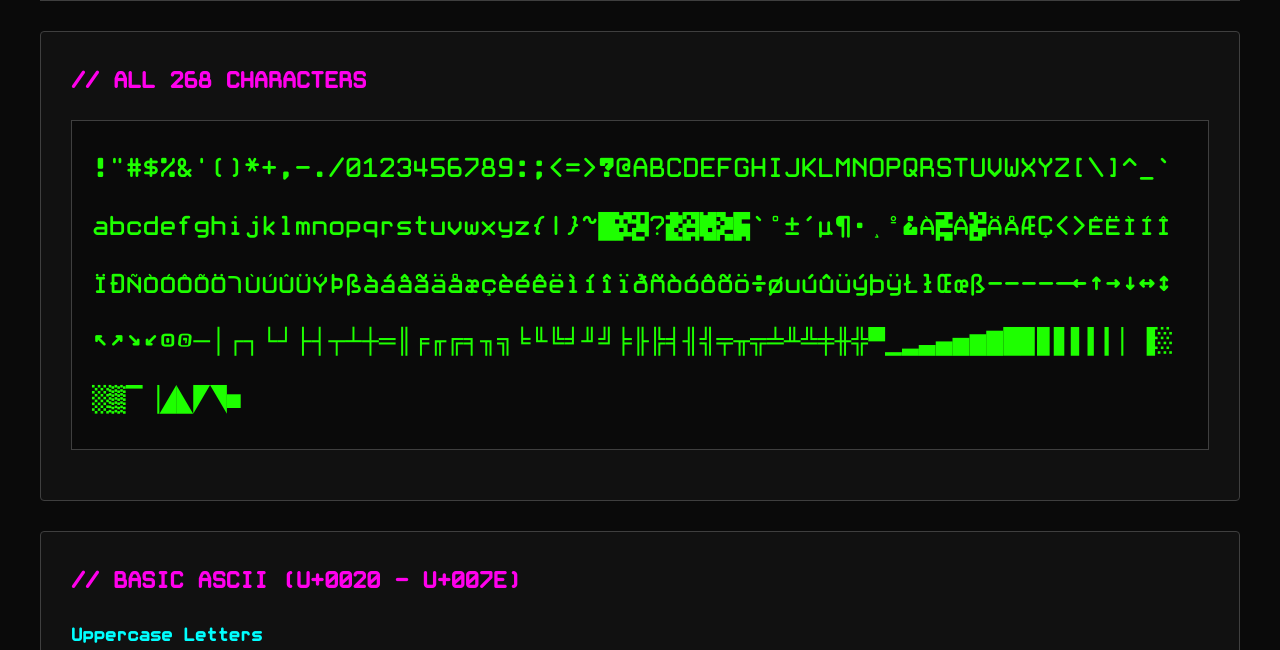
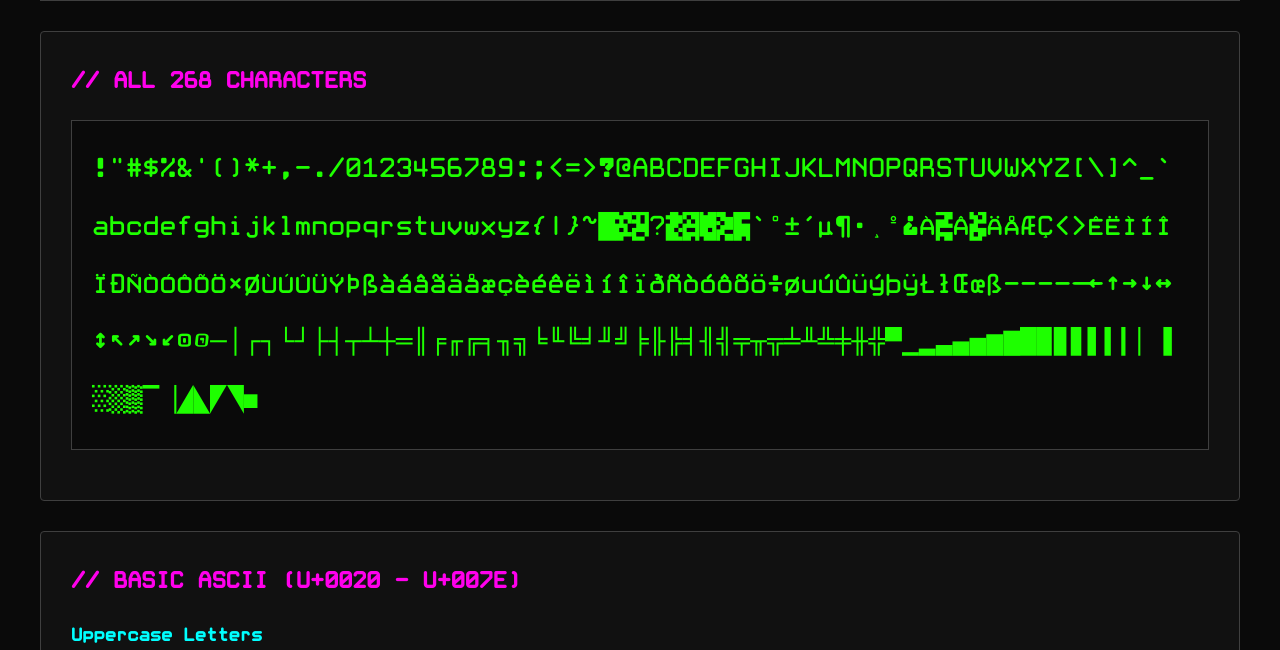
Before and after one commit to Zenchess/claudeb0tScripts, a plain HTML site: page new_font.html in a window 1280 px wide. Shown: the part 560-1210 px from the top of the page. Drawn offline with Linux system fonts and the light colour scheme.

Commit message:
Fix Hebrew ר typo - should be × (multiplication sign)

```diff
--- a/new_font.html
+++ b/new_font.html
@@ -244,7 +244,7 @@
     <div class="section">
         <h2>// ALL 268 CHARACTERS</h2>
         <div class="all-chars">
- !"#$%&amp;'()*+,-./0123456789:;&lt;=&gt;?@ABCDEFGHIJKLMNOPQRSTUVWXYZ[\]^_`abcdefghijklmnopqrstuvwxyz{|}~¡¢¤¥¦§¨©ª«­°±´µ¶·¸º¿ÀÁÂÃÄÅÆÇÈÉÊËÌÍÎÏÐÑÒÓÔÕÖרÙÚÛÜÝÞßàáâãäåæçèéêëìíîïðñòóôõö÷øùúûüýþÿŁłŒœſ‐‑‒–—←↑→↓↔↕↖↗↘↙⌽ⓠ━┃┏┓┗┛┣┫┳┻╋═║╒╓╔╕╖╗╘╙╚╛╜╝╞╟╠╡╢╣╤╥╦╧╨╩╪╫╬▀▁▂▃▄▅▆▇█▉▊▋▌▍▎▏▐░▒▓▔▕◢◣◤◥◼
+ !"#$%&amp;'()*+,-./0123456789:;&lt;=&gt;?@ABCDEFGHIJKLMNOPQRSTUVWXYZ[\]^_`abcdefghijklmnopqrstuvwxyz{|}~¡¢¤¥¦§¨©ª«­°±´µ¶·¸º¿ÀÁÂÃÄÅÆÇÈÉÊËÌÍÎÏÐÑÒÓÔÕÖ×ØÙÚÛÜÝÞßàáâãäåæçèéêëìíîïðñòóôõö÷øùúûüýþÿŁłŒœſ‐‑‒–—←↑→↓↔↕↖↗↘↙⌽ⓠ━┃┏┓┗┛┣┫┳┻╋═║╒╓╔╕╖╗╘╙╚╛╜╝╞╟╠╡╢╣╤╥╦╧╨╩╪╫╬▀▁▂▃▄▅▆▇█▉▊▋▌▍▎▏▐░▒▓▔▕◢◣◤◥◼
         </div>
     </div>
 
```
